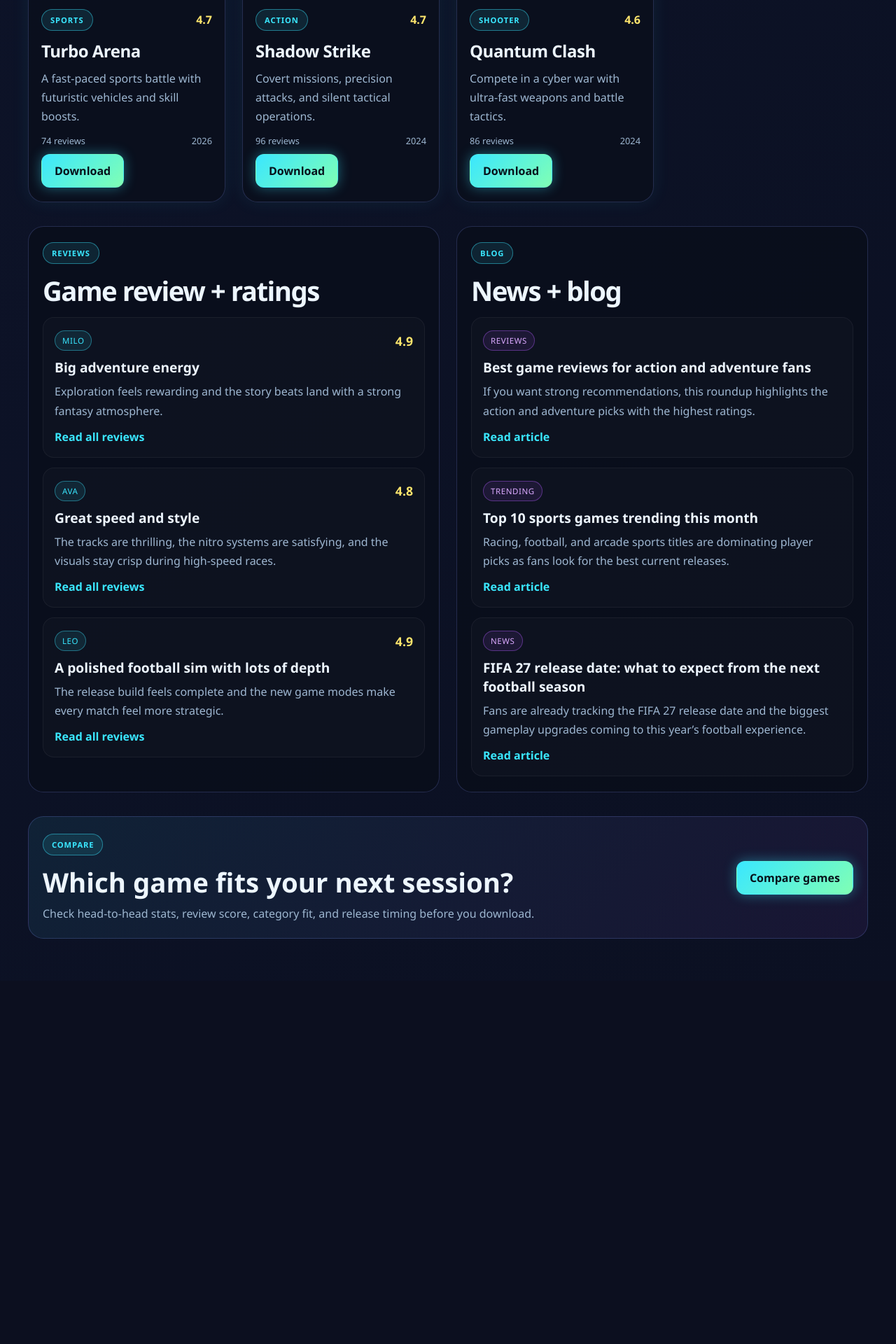
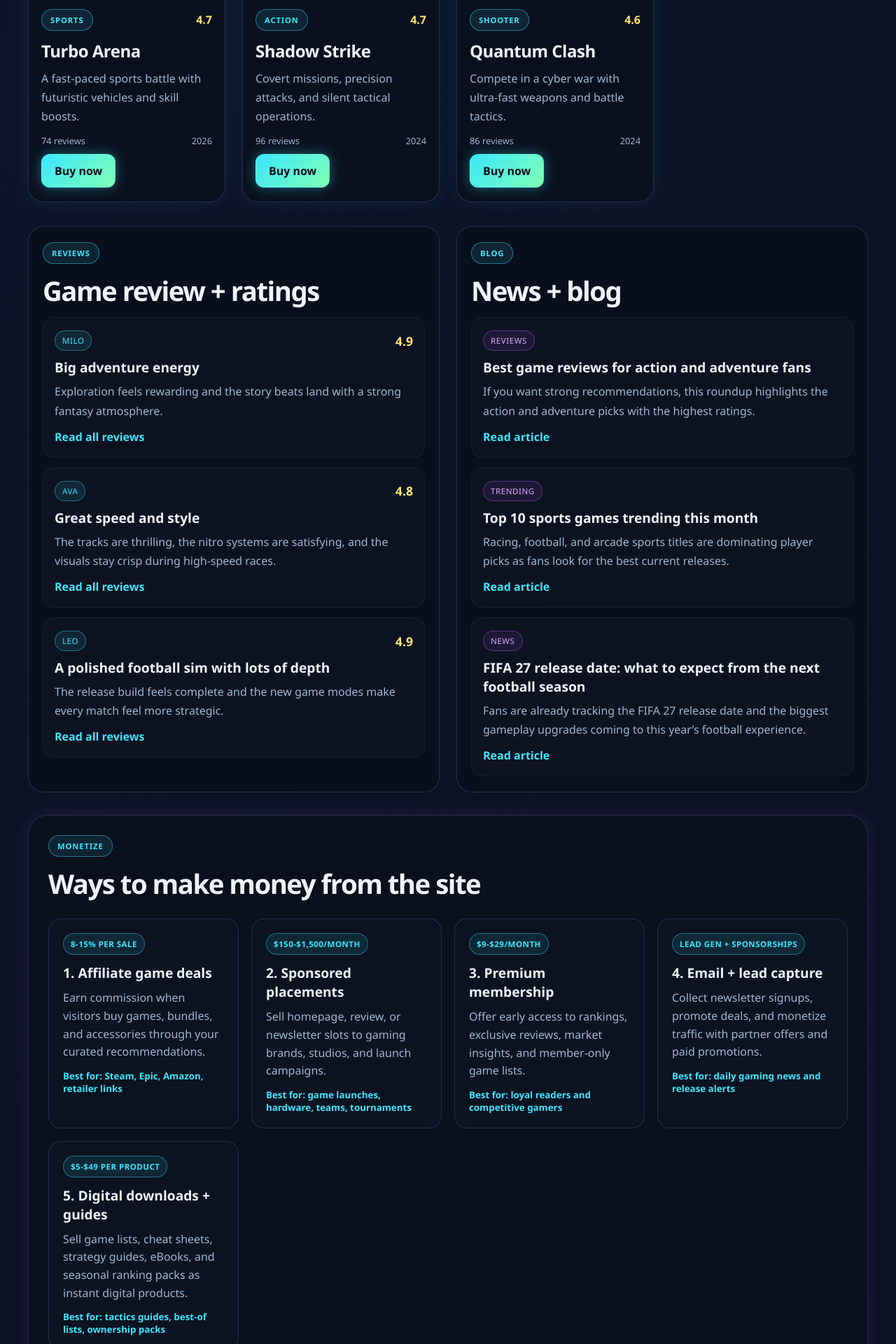
Before and after one commit to chrismoore821/Master-game, a Flask app: page / in a window 1280 px wide. Shown: the part 2760-4680 px from the top of the page at 70% size. Before the commit the page ends 4101 px from the top, so only its background shows below. Run offline with Flask 3, Linux system fonts and the light colour scheme.

Commit message:
Add affiliate storefront links and revenue monetization

```diff
--- a/app.py
+++ b/app.py
@@ -34,6 +34,8 @@ class Game(db.Model):
     description = db.Column(db.Text, nullable=False)
     category = db.Column(db.String(50), nullable=False, default='Action')
     download_link = db.Column(db.String(200), nullable=False)
+    affiliate_link = db.Column(db.String(300), nullable=True)
+    store_name = db.Column(db.String(80), nullable=True, default='Store')
     image_url = db.Column(db.String(200), nullable=True)
     rating = db.Column(db.Float, nullable=False, default=4.5)
     reviews_count = db.Column(db.Integer, nullable=False, default=0)
@@ -97,6 +99,71 @@ def ensure_schema():
         if 'release_year' not in columns:
             with db.engine.begin() as connection:
                 connection.execute(text("ALTER TABLE game ADD COLUMN release_year INTEGER NOT NULL DEFAULT 2025"))
+        if 'affiliate_link' not in columns:
+            with db.engine.begin() as connection:
+                connection.execute(text("ALTER TABLE game ADD COLUMN affiliate_link VARCHAR(300)"))
+        if 'store_name' not in columns:
+            with db.engine.begin() as connection:
+                connection.execute(text("ALTER TABLE game ADD COLUMN store_name VARCHAR(80) DEFAULT 'Store'"))
+
+
+def get_revenue_streams():
+    return [
+        {
+            'title': '1. Affiliate game deals',
+            'description': 'Earn commission when visitors buy games, bundles, and accessories through your curated recommendations.',
+            'metric': '8-15% per sale',
+            'highlight': 'Best for: Steam, Epic, Amazon, retailer links',
+        },
+        {
+            'title': '2. Sponsored placements',
+            'description': 'Sell homepage, review, or newsletter slots to gaming brands, studios, and launch campaigns.',
+            'metric': '$150-$1,500/month',
+            'highlight': 'Best for: game launches, hardware, teams, tournaments',
+        },
+        {
+            'title': '3. Premium membership',
+            'description': 'Offer early access to rankings, exclusive reviews, market insights, and member-only game lists.',
+            'metric': '$9-$29/month',
+            'highlight': 'Best for: loyal readers and competitive gamers',
+        },
+        {
+            'title': '4. Email + lead capture',
+            'description': 'Collect newsletter signups, promote deals, and monetize traffic with partner offers and paid promotions.',
+            'metric': 'Lead gen + sponsorships',
+            'highlight': 'Best for: daily gaming news and release alerts',
+        },
+        {
+            'title': '5. Digital downloads + guides',
+            'description': 'Sell game lists, cheat sheets, strategy guides, eBooks, and seasonal ranking packs as instant digital products.',
+            'metric': '$5-$49 per product',
+            'highlight': 'Best for: tactics guides, best-of lists, ownership packs',
+        },
+    ]
+
+
+def update_game_store_links():
+    affiliate_map = {
+        'Neon Drift': ('https://store.steampowered.com/search/?term=Neon+Drift', 'Steam'),
+        'Shadow Strike': ('https://store.steampowered.com/search/?term=Shadow+Strike', 'Steam'),
+        'Skyline Quest': ('https://store.steampowered.com/search/?term=Skyline+Quest', 'Steam'),
+        'Quantum Clash': ('https://store.steampowered.com/search/?term=Quantum+Clash', 'Steam'),
+        'Grid Empire': ('https://store.steampowered.com/search/?term=Grid+Empire', 'Steam'),
+        'Turbo Arena': ('https://store.epicgames.com/en-US/browse?sortBy=relevancy&sortDir=DESC&keywords=Turbo%20Arena', 'Epic'),
+        'FIFA 27': ('https://store.epicgames.com/en-US/browse?sortBy=relevancy&sortDir=DESC&keywords=FIFA%2027', 'Epic'),
+    }
+
+    for game in Game.query.all():
+        target = affiliate_map.get(game.title)
+        if target:
+            game.affiliate_link = target[0]
+            game.store_name = target[1]
+            game.download_link = target[0]
+        elif not game.affiliate_link:
+            game.affiliate_link = game.download_link
+            game.store_name = 'Store'
+
+    db.session.commit()
 
 
 def seed_games():
@@ -105,7 +172,9 @@ def seed_games():
             'title': 'Neon Drift',
             'description': 'High-speed street racing through a glowing futuristic city.',
             'category': 'Racing',
-            'download_link': 'https://example.com/neon-drift',
+            'download_link': 'https://store.steampowered.com/search/?term=Neon+Drift',
+            'affiliate_link': 'https://store.steampowered.com/search/?term=Neon+Drift',
+            'store_name': 'Steam',
             'image_url': 'https://images.unsplash.com/photo-1542751371-adc38448a05e?auto=format&fit=crop&w=900&q=80',
             'rating': 4.8,
             'reviews_count': 128,
@@ -115,7 +184,9 @@ def seed_games():
             'title': 'Shadow Strike',
             'description': 'Covert missions, precision attacks, and silent tactical operations.',
             'category': 'Action',
-            'download_link': 'https://example.com/shadow-strike',
+            'download_link': 'https://store.steampowered.com/search/?term=Shadow+Strike',
+            'affiliate_link': 'https://store.steampowered.com/search/?term=Shadow+Strike',
+            'store_name': 'Steam',
             'image_url': 'https://images.unsplash.com/photo-1511512578047-dfb367046420?auto=format&fit=crop&w=900&q=80',
             'rating': 4.7,
             'reviews_count': 96,
@@ -125,7 +196,9 @@ def seed_games():
             'title': 'Skyline Quest',
             'description': 'Explore floating kingdoms and ancient ruins in this epic adventure.',
             'category': 'Adventure',
-            'download_link': 'https://example.com/skyline-quest',
+            'download_link': 'https://store.steampowered.com/search/?term=Skyline+Quest',
+            'affiliate_link': 'https://store.steampowered.com/search/?term=Skyline+Quest',
+            'store_name': 'Steam',
             'image_url': 'https://images.unsplash.com/photo-1511884642898-4c92249e20b6?auto=format&fit=crop&w=900&q=80',
             'rating': 4.9,
             'reviews_count': 210,
@@ -135,7 +208,9 @@ def seed_games():
             'title': 'Quantum Clash',
             'description': 'Compete in a cyber war with ultra-fast weapons and battle tactics.',
             'category': 'Shooter',
-            'download_link': 'https://example.com/quantum-clash',
+            'download_link': 'https://store.steampowered.com/search/?term=Quantum+Clash',
+            'affiliate_link': 'https://store.steampowered.com/search/?term=Quantum+Clash',
+            'store_name': 'Steam',
             'image_url': 'https://images.unsplash.com/photo-1528819622761-6bcf002c2d8d?auto=format&fit=crop&w=900&q=80',
             'rating': 4.6,
             'reviews_count': 86,
@@ -145,7 +220,9 @@ def seed_games():
             'title': 'Grid Empire',
             'description': 'Build, expand, and dominate a neon empire of strategic resources.',
             'category': 'Strategy',
-            'download_link': 'https://example.com/grid-empire',
+            'download_link': 'https://store.steampowered.com/search/?term=Grid+Empire',
+            'affiliate_link': 'https://store.steampowered.com/search/?term=Grid+Empire',
+            'store_name': 'Steam',
             'image_url': 'https://images.unsplash.com/photo-1550745165-9bc0b252726f?auto=format&fit=crop&w=900&q=80',
             'rating': 4.8,
             'reviews_count': 102,
@@ -155,7 +232,9 @@ def seed_games():
             'title': 'Turbo Arena',
             'description': 'A fast-paced sports battle with futuristic vehicles and skill boosts.',
             'category': 'Sports',
-            'download_link': 'https://example.com/turbo-arena',
+            'download_link': 'https://store.epicgames.com/en-US/browse?sortBy=relevancy&sortDir=DESC&keywords=Turbo%20Arena',
+            'affiliate_link': 'https://store.epicgames.com/en-US/browse?sortBy=relevancy&sortDir=DESC&keywords=Turbo%20Arena',
+            'store_name': 'Epic',
             'image_url': 'https://images.unsplash.com/photo-1517649763962-0c623066013b?auto=format&fit=crop&w=900&q=80',
             'rating': 4.7,
             'reviews_count': 74,
@@ -165,7 +244,9 @@ def seed_games():
             'title': 'FIFA 27',
             'description': 'A realistic football experience with new tactics, enhanced club systems, and sharp presentation.',
             'category': 'Sports',
-            'download_link': 'https://example.com/fifa-27',
+            'download_link': 'https://store.epicgames.com/en-US/browse?sortBy=relevancy&sortDir=DESC&keywords=FIFA%2027',
+            'affiliate_link': 'https://store.epicgames.com/en-US/browse?sortBy=relevancy&sortDir=DESC&keywords=FIFA%2027',
+            'store_name': 'Epic',
             'image_url': 'https://images.unsplash.com/photo-1547347298-4074fc3086f0?auto=format&fit=crop&w=900&q=80',
             'rating': 4.9,
             'reviews_count': 306,
@@ -178,6 +259,7 @@ def seed_games():
         if item['title'] not in existing_titles:
             db.session.add(Game(**item))
 
+    update_game_store_links()
     db.session.commit()
 
 
@@ -263,6 +345,7 @@ with app.app_context():
     db.create_all()
     ensure_schema()
     seed_games()
+    update_game_store_links()
     seed_reviews()
     seed_news()
 
@@ -297,6 +380,7 @@ def home():
     top_games = Game.query.order_by(Game.rating.desc(), Game.id.desc()).limit(10).all()
     featured_reviews = Review.query.order_by(Review.created_at.desc()).limit(3).all()
     news_posts = NewsPost.query.order_by(NewsPost.published_at.desc()).limit(3).all()
+    revenue_streams = get_revenue_streams()
 
     return render_template(
         'index.html',
@@ -309,7 +393,13 @@ def home():
         top_games=top_games,
         featured_reviews=featured_reviews,
         news_posts=news_posts,
+        revenue_streams=revenue_streams,
     )
+
+
+@app.route('/monetize')
+def monetize():
+    return render_template('monetize.html', revenue_streams=get_revenue_streams())
 
 
 @app.route('/reviews')
@@ -480,11 +570,16 @@ def admin():
         if not title or not link:
             return redirect(url_for('admin'))
 
+        affiliate_link = request.form.get('affiliate_link', '').strip() or link
+        store_name = request.form.get('store_name', 'Store').strip() or 'Store'
+
         new_game = Game(
             title=title,
             description=description or 'New cyber game added to the archive.',
             category=category,
             download_link=link,
+            affiliate_link=affiliate_link,
+            store_name=store_name,
             image_url=image or 'https://images.unsplash.com/photo-1511512578047-dfb367046420?auto=format&fit=crop&w=900&q=80'
         )
         db.session.add(new_game)
--- a/static/style.css
+++ b/static/style.css
@@ -129,6 +129,109 @@ a {
 
 .content-wrap {
   padding-top: 34px;
+}
+
+.revenue-panel,
+.monetize-shell {
+  margin-top: 32px;
+  padding: 28px;
+  border: 1px solid var(--line);
+  border-radius: 28px;
+  background: rgba(10, 15, 27, 0.82);
+  box-shadow: 0 0 24px rgba(179, 92, 255, 0.12);
+}
+
+.revenue-grid,
+.monetize-grid,
+.pricing-grid {
+  display: grid;
+  grid-template-columns: repeat(auto-fit, minmax(220px, 1fr));
+  gap: 18px;
+  margin-top: 24px;
+}
+
+.revenue-card,
+.monetize-card,
+.pricing-card {
+  background: rgba(13, 19, 34, 0.9);
+  border: 1px solid rgba(132, 152, 255, 0.2);
+  border-radius: 18px;
+  padding: 20px;
+}
+
+.revenue-card h3,
+.monetize-card h3,
+.pricing-card h3 {
+  margin: 0 0 10px;
+  font-size: 1.2rem;
+}
+
+.revenue-card p,
+.monetize-card p,
+.pricing-card p {
+  margin: 0;
+  color: var(--muted);
+  line-height: 1.6;
+}
+
+.revenue-card small,
+.monetize-card small {
+  display: block;
+  margin-top: 12px;
+  color: var(--cyan);
+  font-weight: 600;
+}
+
+.revenue-tag,
+.monetize-price,
+.plan-badge {
+  display: inline-flex;
+  margin-bottom: 12px;
+  padding: 7px 10px;
+  border-radius: 999px;
+  background: rgba(58, 231, 255, 0.1);
+  border: 1px solid rgba(58, 231, 255, 0.4);
+  color: var(--cyan);
+  font-size: 0.72rem;
+  font-weight: 700;
+  letter-spacing: 0.04em;
+  text-transform: uppercase;
+}
+
+.revenue-cta-row,
+.monetize-actions {
+  display: flex;
+  flex-wrap: wrap;
+  gap: 14px;
+  margin-top: 22px;
+}
+
+.pricing-card {
+  display: flex;
+  flex-direction: column;
+  gap: 10px;
+}
+
+.pricing-card .price {
+  font-size: 2rem;
+  line-height: 1;
+  font-weight: 800;
+  color: var(--green);
+}
+
+.monetize-list {
+  list-style: none;
+  padding: 0;
+  margin: 18px 0 0;
+  display: grid;
+  gap: 10px;
+  color: var(--muted);
+}
+
+.monetize-list li::before {
+  content: "•";
+  color: var(--cyan);
+  margin-right: 10px;
 }
 
 .hero {
--- a/templates/index.html
+++ b/templates/index.html
@@ -29,6 +29,7 @@
           <a href="{{ url_for('trending') }}" class="nav-link">Trending</a>
           <a href="{{ url_for('news') }}" class="nav-link">News</a>
           <a href="{{ url_for('compare_games') }}" class="nav-link">Compare</a>
+          <a href="{{ url_for('monetize') }}" class="nav-link">Monetize</a>
           {% if session.get('user_logged_in') %}
             <a href="{{ url_for('view_profile', username=session.get('username')) }}" class="nav-link">{{ session.get('username') }}</a>
             <a href="{{ url_for('user_logout') }}" class="nav-link">Logout</a>
@@ -174,7 +175,7 @@
                     </div>
                   </div>
                   <div class="card-actions">
-                    <a href="{{ game.download_link }}" target="_blank" rel="noopener" class="download-btn">Download</a>
+                    <a href="{{ game.affiliate_link or game.download_link }}" target="_blank" rel="noopener" class="download-btn">Buy now</a>
                   </div>
                 </article>
               {% endfor %}
@@ -226,6 +227,28 @@
           </div>
         </section>
 
+        <section class="revenue-panel">
+          <div class="section-heading compact">
+            <span class="heading-kicker">Monetize</span>
+            <h2>Ways to make money from the site</h2>
+          </div>
+
+          <div class="revenue-grid">
+            {% for stream in revenue_streams %}
+              <article class="revenue-card">
+                <span class="revenue-tag">{{ stream.metric }}</span>
+                <h3>{{ stream.title }}</h3>
+                <p>{{ stream.description }}</p>
+                <small>{{ stream.highlight }}</small>
+              </article>
+            {% endfor %}
+          </div>
+
+          <div class="revenue-cta-row">
+            <a href="{{ url_for('monetize') }}" class="primary-btn">View revenue plan</a>
+          </div>
+        </section>
+
         <section class="compare-cta">
           <div>
             <span class="heading-kicker">Compare</span>
```
Also changed, not shown: templates/monetize.html (added, +127 -0 lines).
